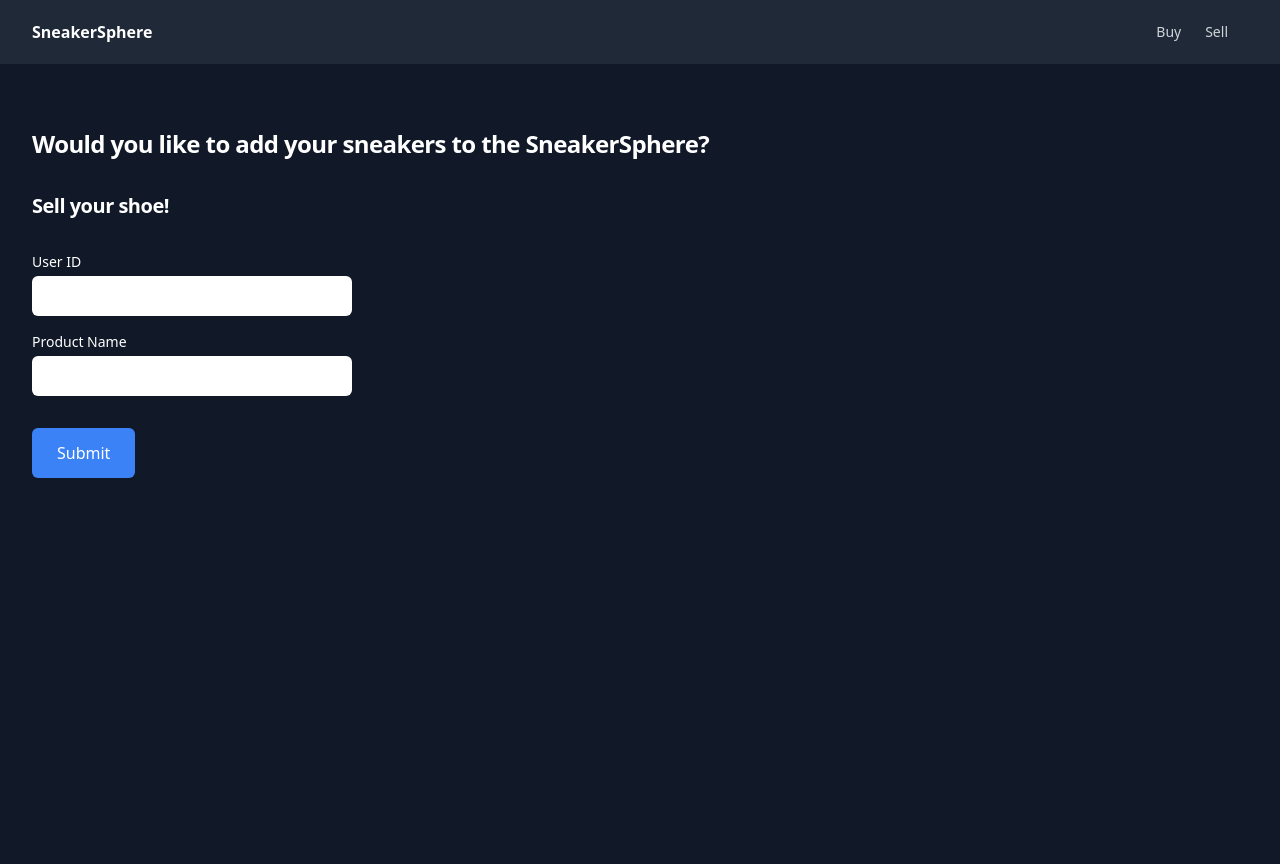
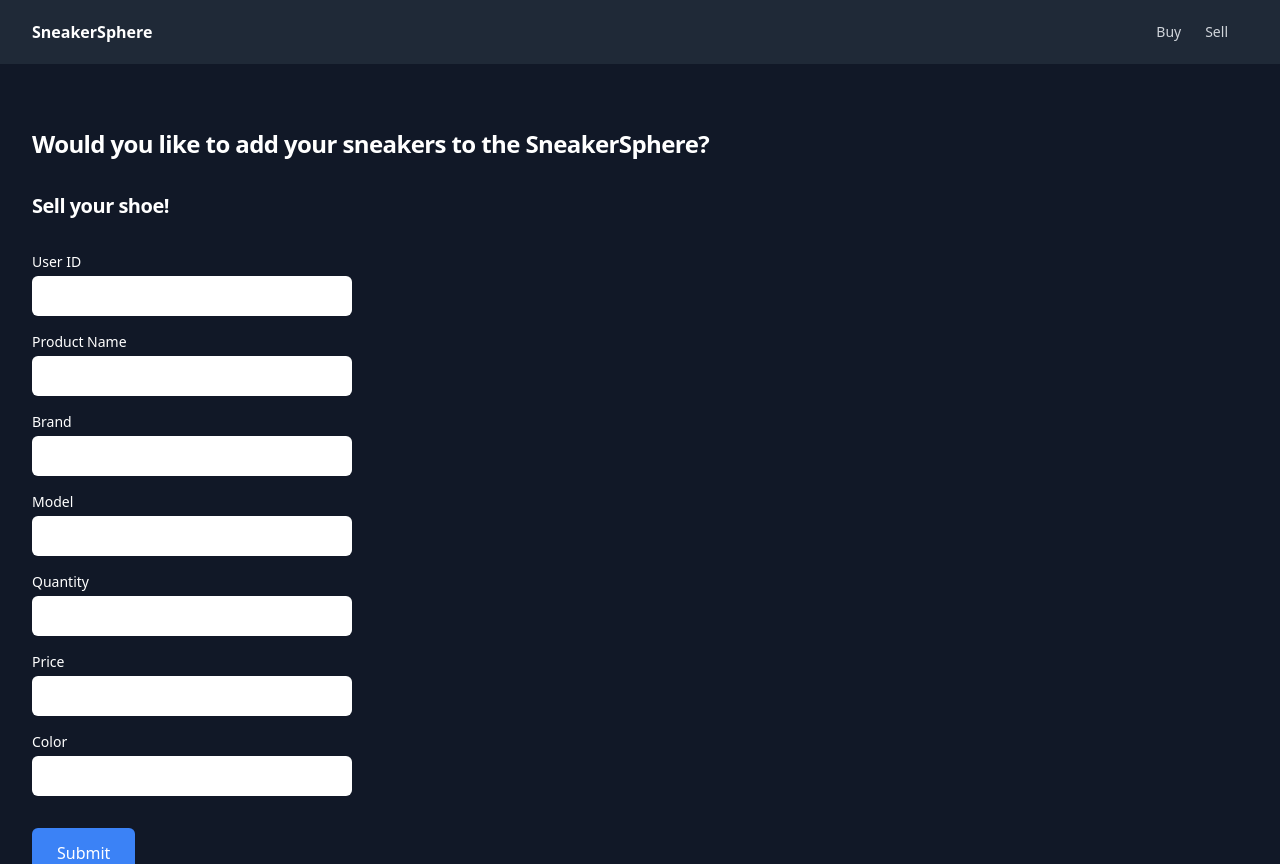
Before and after one commit to nathanfleet/sneaker-sphere, a React (Create React App) app: page /sell in a window 1280 px wide. Built offline with nearby package versions, Linux system fonts and the light colour scheme.

Commit message:
register function properly, sell semi functioning

```diff
--- a/src/api/services/Products.js
+++ b/src/api/services/Products.js
@@ -6,7 +6,7 @@
   const offset = helper.getOffset(page, config.listPerPage);
 
   const rows = await db.query(
-    `SELECT ProductID, ProductName, Brand, Model, Quantity, Price, Color, Stock FROM Products LIMIT ${offset},${config.listPerPage}`
+    `SELECT ProductID, ProductName, Brand, Model, Quantity, Price, Color FROM Products LIMIT ${offset},${config.listPerPage}`
   );
   const data = helper.emptyOrRows(rows);
   const meta = {page};
@@ -20,9 +20,9 @@
 async function create(product) {
   const result = await db.query(
     `INSERT INTO Products
-    (ProductID, ProductName, Brand, Model, Quantity, Price, Color, Stock)
+    (ProductID, ProductName, Brand, Model, Quantity, Price, Color)
     VALUES
-    ('${product.ProductID}', '${product.ProductName}', '${product.Brand}', '${product.Model}', '${product.Quantity}', ${product.Price}, '${product.Color}', ${product.Stock})`
+    ('${product.ProductID}', '${product.ProductName}', '${product.Brand}', '${product.Model}', '${product.Quantity}', ${product.Price}, '${product.Color}')`
   );
 
   let message = 'Error in creating product';
@@ -37,7 +37,7 @@
 async function update(id, product) {
   const result = await db.query(
     `UPDATE Products
-    SET ProductName='${product.ProductName}', Brand='${product.Brand}', Model='${product.Model}', Quantity='${product.Quantity}', Price=${product.Price}, Color='${product.Color}', Stock=${product.Stock}
+    SET ProductName='${product.ProductName}', Brand='${product.Brand}', Model='${product.Model}', Quantity='${product.Quantity}', Price=${product.Price}, Color='${product.Color}'
     WHERE ProductID='${id}'`
   );
 
--- a/src/api/services/UserInformation.js
+++ b/src/api/services/UserInformation.js
@@ -18,6 +18,16 @@
 }
 
 async function create(user) {
+  const rows = await db.query(
+    `SELECT UserID FROM \`UserInformation\` WHERE UserID='${user.userID}'`
+  );
+
+  if (rows.length > 0) {
+    const error = new Error('User already registered');
+    error.statusCode = 409;
+    throw error;
+  }
+
   const result = await db.query(
     `INSERT INTO \`UserInformation\`
     (UserID, Name, Address, Email)
@@ -29,22 +39,6 @@
 
   if (result.affectedRows) {
     message = 'User created successfully';
-  }
-
-  return { message };
-}
-
-async function update(id, user) {
-  const result = await db.query(
-    `UPDATE \`UserInformation\`
-    SET Name='${user.name}', Address='${user.address}', Email='${user.email}'
-    WHERE UserID='${id}'`
-  );
-
-  let message = 'Error in updating user';
-
-  if (result.affectedRows) {
-    message = 'User updated successfully';
   }
 
   return { message };
@@ -67,6 +61,5 @@
 module.exports = {
   getMultiple,
   create,
-  update,
   remove,
 };
--- a/src/pages/Registration.jsx
+++ b/src/pages/Registration.jsx
@@ -1,4 +1,4 @@
-import { useState } from "react";
+import { useState, useEffect } from "react";
 import axios from "axios";
 
 function Registration() {
@@ -6,14 +6,36 @@
 const [name, setName] = useState("");
 const [address, setAddress] = useState("");
 const [email, setEmail] = useState("");
+const [isAlreadyRegistered, setIsAlreadyRegistered] = useState(false);
+const [registeredUserID, setRegisteredUserID] = useState("");
+
+useEffect(() => {
+  if (isAlreadyRegistered) {
+    alert(`You are already registered, your ID is: ${registeredUserID}`);
+    setIsAlreadyRegistered(false);
+    setRegisteredUserID("");
+  }
+}, [isAlreadyRegistered, registeredUserID]);
 
 const handleSubmit = (event) => {
   event.preventDefault();
+  axios
+    .get(`http://localhost:4000/userinformation?UserID=${userID}`)
+    .then((res) => {
+      if (res.data.data.length > 0) {
+        setIsAlreadyRegistered(true);
+        setRegisteredUserID(userID);
+      } else {
         const data = { userID, name, address, email };
         axios
           .post("http://localhost:4000/userinformation", data)
           .then((res) => {
             console.log(res.data);
+          })
+          .catch((err) => {
+            console.error(err);
+          });
+      }
     })
     .catch((err) => {
       console.error(err);
--- a/src/pages/Sell.jsx
+++ b/src/pages/Sell.jsx
@@ -2,21 +2,19 @@
 import axios from 'axios';
 
 function Sell() {
-  const [userID, setUserID] = useState('');
-  const [productName, setProductName] = useState('');
-  const [brand, setBrand] = useState('');
-  const [model, setModel] = useState('');
-  const [quantity, setQuantity] = useState('');
-  const [price, setPrice] = useState('');
-  const [color, setColor] = useState('');
+  const [UserID, setUserID] = useState('');
+  const [ProductName, setProductName] = useState('');
+  const [Brand, setBrand] = useState('');
+  const [Model, setModel] = useState('');
+  const [Quantity, setQuantity] = useState('');
+  const [Price, setPrice] = useState('');
+  const [Color, setColor] = useState('');
   const generateSubID = () => {
-    const id = `S${Math.floor(Math.random() * 900) + 100}`;
-    // check if the id already exists
-    if (localStorage.getItem(id)) {
-      return generateSubID(); // recursively generate new id if id already exists
-    }
+    let id = "abcd";
+
     return id;
   };
+
 
   const generateProdID = () => {
     const id = `P${Math.floor(Math.random() * 900) + 100}`;
@@ -36,31 +34,36 @@
       // post product data to server
       // UPDATE ENDPOINTS
       await axios.post('http://localhost:4000/products', {
-        productID: newProductID,
-        productName,
-        brand,
-        model,
-        quantity,
-        price,
-        color,
+        ProductID: newProductID,
+        ProductName,
+        Brand,
+        Model,
+        Quantity,
+        Price,
+        Color,
       });
 
+      // ERR with submission id
+      // possibly schema
+      // will figure out later
+
+      console.log(newSubmissionID);
       // post submission data to server
       // UPDATE ENDPOINTS
-      await axios.post('http://localhost:4000/submission', {
-        submissionID: newSubmissionID,
-        userID,
-        productID: newProductID, // use the new product id
-      });
+      // await axios.post('http://localhost:4000/submission', {
+      //   SubmissionID: newSubmissionID,
+      //   UserID,
+      //   ProductID: newProductID, // use the new product id
+      // });
 
       localStorage.setItem(newSubmissionID, JSON.stringify({
-        userID,
-        productName,
-        brand,
-        model,
-        quantity,
-        price,
-        color,
+        UserID,
+        ProductName,
+        Brand,
+        Model,
+        Quantity,
+        Price,
+        Color,
       }));
       alert('Submission successful!');
       setUserID('');
@@ -99,7 +102,7 @@
               name="user-id"
               id="user-id"
               className="mt-1 focus:ring-blue-500 focus:border-blue-500 block w-full h-10 px-3 py-2 border-gray-300 rounded-md max-w-xs"
-              value={userID}
+              value={UserID}
               onChange={(e) => setUserID(e.target.value)}
             />
         </div>
@@ -115,12 +118,90 @@
               name="product-name"
               id="product-name"
               className="mt-1 focus:ring-blue-500 focus:border-blue-500 block w-full h-10 px-3 py-2 border-gray-300 rounded-md max-w-xs"
-              value={productName}
+              value={ProductName}
               onChange={(e) => setProductName(e.target.value)}
             />
         </div>
-
-
+        <div className="mt-4">
+            <label
+              htmlFor="brand"
+              className="block text-sm font-medium text-white"
+            >
+              Brand
+            </label>
+            <input
+              type="text"
+              name="brand"
+              id="brand"
+              className="mt-1 focus:ring-blue-500 focus:border-blue-500 block w-full h-10 px-3 py-2 border-gray-300 rounded-md max-w-xs"
+              value={Brand}
+              onChange={(e) => setBrand(e.target.value)}
+            />
+        </div>
+        <div className="mt-4">
+            <label
+              htmlFor="model"
+              className="block text-sm font-medium text-white"
+            >
+              Model
+            </label>
+            <input
+              type="text"
+              name="model"
+              id="model"
+              className="mt-1 focus:ring-blue-500 focus:border-blue-500 block w-full h-10 px-3 py-2 border-gray-300 rounded-md max-w-xs"
+              value={Model}
+              onChange={(e) => setModel(e.target.value)}
+            />
+        </div>
+        <div className="mt-4">
+            <label
+              htmlFor="Quantity"
+              className="block text-sm font-medium text-white"
+            >
+              Quantity
+            </label>
+            <input
+              type="text"
+              name="quantity"
+              id="quantity"
+              className="mt-1 focus:ring-blue-500 focus:border-blue-500 block w-full h-10 px-3 py-2 border-gray-300 rounded-md max-w-xs"
+              value={Quantity}
+              onChange={(e) => setQuantity(e.target.value)}
+            />
+        </div>
+        <div className="mt-4">
+            <label
+              htmlFor="price"
+              className="block text-sm font-medium text-white"
+            >
+              Price
+            </label>
+            <input
+              type="text"
+              name="price"
+              id="price"
+              className="mt-1 focus:ring-blue-500 focus:border-blue-500 block w-full h-10 px-3 py-2 border-gray-300 rounded-md max-w-xs"
+              value={Price}
+              onChange={(e) => setPrice(e.target.value)}
+            />
+        </div>
+        <div className="mt-4">
+            <label
+              htmlFor="color"
+              className="block text-sm font-medium text-white"
+            >
+              Color
+            </label>
+            <input
+              type="text"
+              name="color"
+              id="color"
+              className="mt-1 focus:ring-blue-500 focus:border-blue-500 block w-full h-10 px-3 py-2 border-gray-300 rounded-md max-w-xs"
+              value={Color}
+              onChange={(e) => setColor(e.target.value)}
+            />
+        </div>
       <button
         type="submit"
         className="mt-8 w-full inline-flex items-center justify-center px-6 py-3 border border-transparent rounded-md shadow-sm text-base font-medium text-white bg-blue-500 hover:bg-blue-600 focus:outline-none focus:ring-2 focus:ring-offset-2 focus:ring-blue-500 sm:w-auto"
```
Lines whose indentation alone changed are shown as unchanged.
